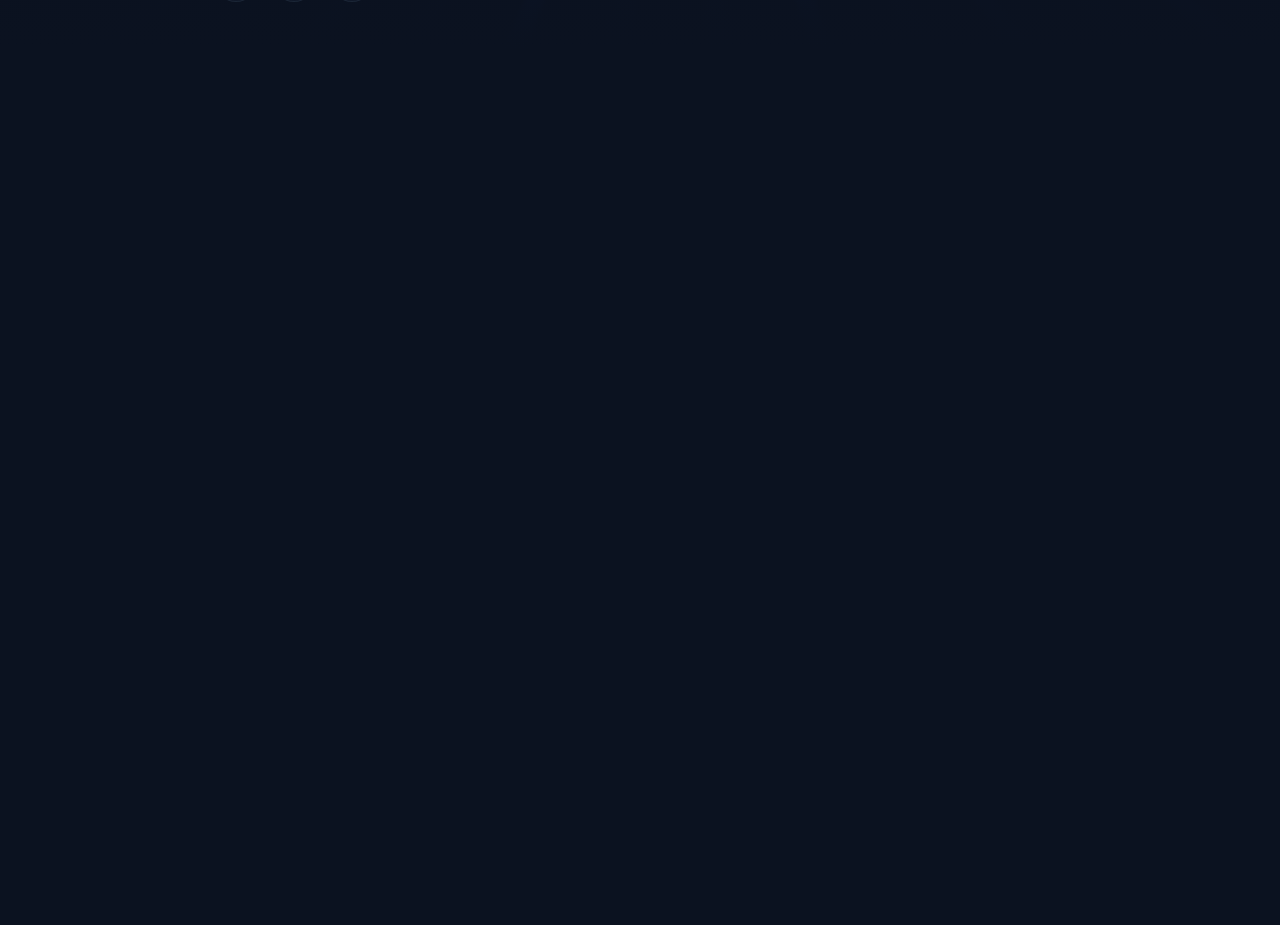
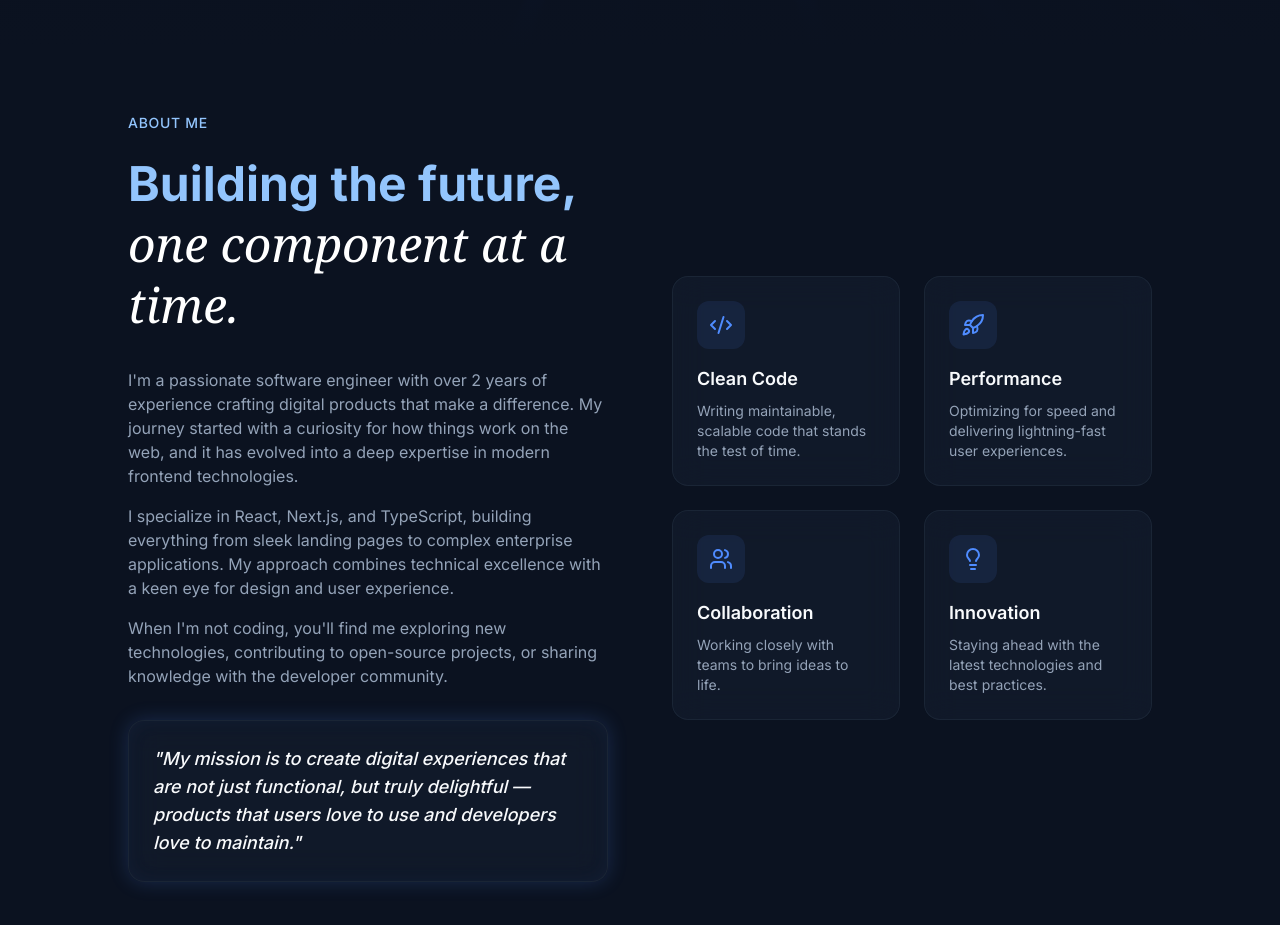
Before and after one commit to Mahmoud-Ragab-Khalifa/personal-portfolio, a Next.js app: page / in a window 1280 px wide. Shown: the part 751-1676 px from the top of the page. Before the commit the page ends 800 px from the top, so only its background shows below. Built offline with nearby package versions, Linux system fonts and the light colour scheme.

Commit message:
feat: add about section

```diff
--- /dev/null
+++ b/src/app/_components/About.tsx
@@ -0,0 +1,72 @@
+import { highlights } from "@/constants/highlights";
+
+const About = () => {
+  return (
+    <section className="section-gap" id="about">
+      <div className="container grid gap-16 xl:grid-cols-2 items-center">
+        <div className="space-y-8">
+          <span className="text-secondary-foreground text-sm font-medium tracking-wider uppercase mb-5 block">
+            About Me
+          </span>
+
+          <h2 className="text-4xl md:text-5xl font-bold leading-tight text-secondary-foreground w-full max-w-2xl">
+            Building the future,
+            <span className="font-serif italic font-normal text-white">
+              {" "}
+              one component at a time.
+            </span>
+          </h2>
+
+          <div className="space-y-4 text-muted-foreground">
+            <p>
+              I&apos;m a passionate software engineer with over 2 years of
+              experience crafting digital products that make a difference. My
+              journey started with a curiosity for how things work on the web,
+              and it has evolved into a deep expertise in modern frontend
+              technologies.
+            </p>
+            <p>
+              I specialize in React, Next.js, and TypeScript, building
+              everything from sleek landing pages to complex enterprise
+              applications. My approach combines technical excellence with a
+              keen eye for design and user experience.
+            </p>
+            <p>
+              When I&apos;m not coding, you&apos;ll find me exploring new
+              technologies, contributing to open-source projects, or sharing
+              knowledge with the developer community.
+            </p>
+          </div>
+
+          <div className="glass rounded-2xl p-6 glow-border">
+            <p className="text-lg font-medium italic text-foreground">
+              &quot;My mission is to create digital experiences that are not
+              just functional, but truly delightful — products that users love
+              to use and developers love to maintain.&quot;
+            </p>
+          </div>
+        </div>
+
+        <div className="grid sm:grid-cols-2 gap-6">
+          {highlights.map((item, idx) => (
+            <div
+              key={idx}
+              className="glass p-6 rounded-2xl"
+              style={{ animationDelay: `${(idx + 1) * 100}ms` }}
+            >
+              <div className="w-12 h-12 rounded-xl bg-primary/10 flex items-center justify-center mb-4 hover:bg-primary/20">
+                <item.icon className="w-6 h-6 text-primary" />
+              </div>
+              <h3 className="text-lg font-semibold mb-2">{item.title}</h3>
+              <p className="text-sm text-muted-foreground">
+                {item.description}
+              </p>
+            </div>
+          ))}
+        </div>
+      </div>
+    </section>
+  );
+};
+
+export default About;
--- a/src/app/_components/Hero.tsx
+++ b/src/app/_components/Hero.tsx
@@ -7,7 +7,7 @@ import { socialMediaLinks } from "@/constants/socialMediaLinks";
 
 const Hero = () => {
   return (
-    <section className="relative min-h-dvh flex flex-col justify-center pt-20 overflow-hidden bg-secondary">
+    <section className="relative min-h-dvh flex flex-col justify-center py-20 overflow-hidden bg-secondary">
       <Image
         src={"/images/hero-section-image.png"}
         alt="Hero-Section"
--- a/src/app/page.tsx
+++ b/src/app/page.tsx
@@ -1,9 +1,11 @@
+import About from "./_components/About";
 import Hero from "./_components/Hero";
 
 const HomePage = () => {
   return (
     <main className="min-h-dvh overflow-x-hidden">
       <Hero />
+      <About />
     </main>
   );
 };
--- /dev/null
+++ b/src/constants/highlights.ts
@@ -0,0 +1,27 @@
+import { Code2, Lightbulb, Rocket, Users } from "lucide-react";
+
+export const highlights = [
+  {
+    icon: Code2,
+    title: "Clean Code",
+    description:
+      "Writing maintainable, scalable code that stands the test of time.",
+  },
+  {
+    icon: Rocket,
+    title: "Performance",
+    description:
+      "Optimizing for speed and delivering lightning-fast user experiences.",
+  },
+  {
+    icon: Users,
+    title: "Collaboration",
+    description: "Working closely with teams to bring ideas to life.",
+  },
+  {
+    icon: Lightbulb,
+    title: "Innovation",
+    description:
+      "Staying ahead with the latest technologies and best practices.",
+  },
+];
```
